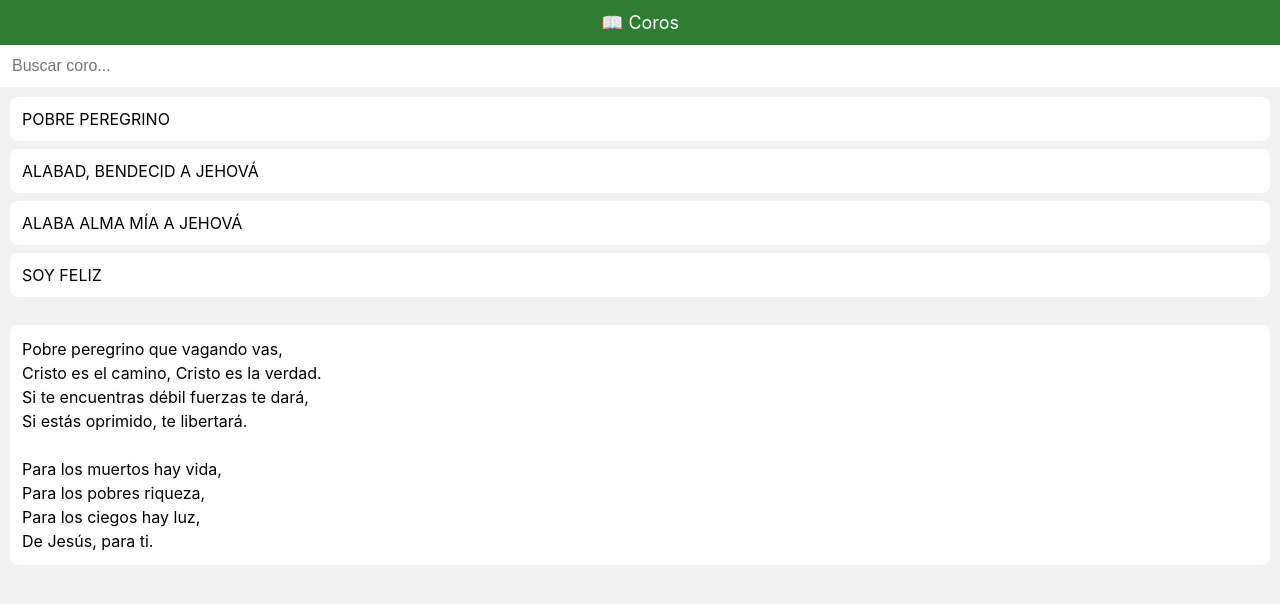
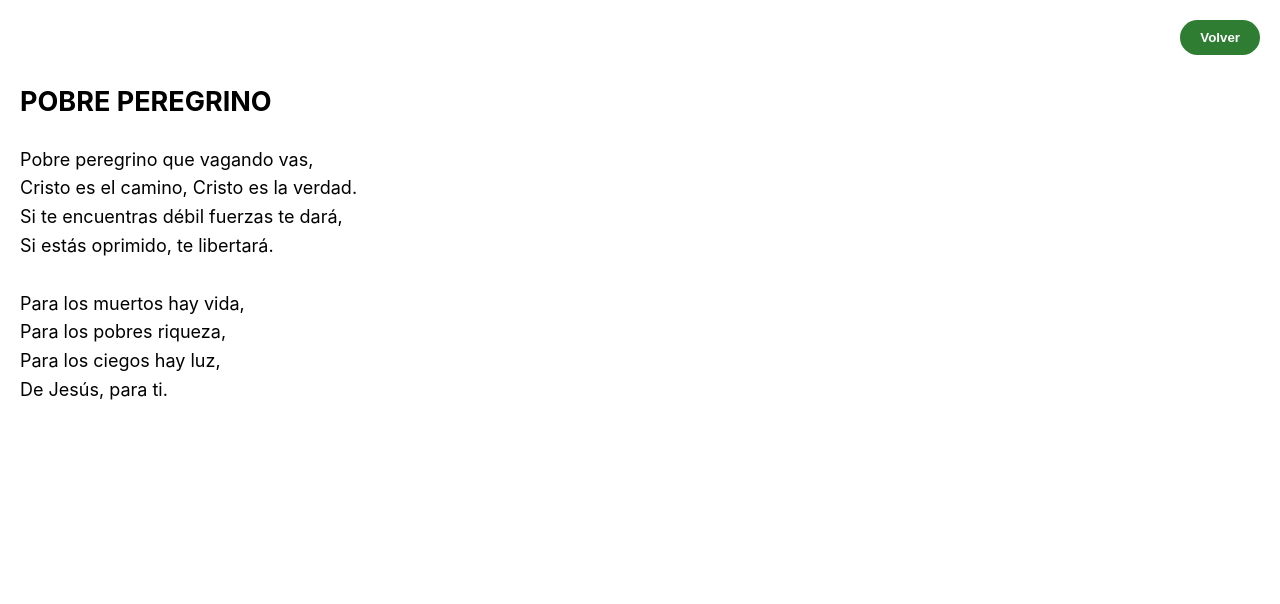
Before and after one commit to ojoq1982/prueba, a plain HTML site: page coros-pwa/index.html in a window 1280 px wide. Both pictures are taken after a click on the element "POBRE PEREGRINO". Drawn offline with Linux system fonts and the light colour scheme.

Commit message:
index.html

```diff
--- a/coros-pwa/index.html
+++ b/coros-pwa/index.html
@@ -3,117 +3,153 @@
 <head>
     <meta charset="UTF-8">
     <title>Coros</title>
-<meta name="viewport" content="width=device-width, initial-scale=1, maximum-scale=1, user-scalable=no">
+    <meta name="viewport" content="width=device-width, initial-scale=1, maximum-scale=1, user-scalable=no, viewport-fit=cover">
+    <meta name="apple-mobile-web-app-capable" content="yes">
+    <meta name="apple-mobile-web-app-status-bar-style" content="black-translucent">
+    <meta name="apple-mobile-web-app-title" content="Coros">
+    <link rel="apple-touch-icon" href="icon.png">
+
     <link rel="manifest" href="manifest.json">
 
     <style>
-* {
-  box-sizing: border-box;
-}
+        :root { --primary: #2e7d32; }
+        * { box-sizing: border-box; -webkit-tap-highlight-color: transparent; }
 
         body {
             margin: 0;
-  font-family: -apple-system, BlinkMacSystemFont, Arial, sans-serif;
+            font-family: -apple-system, system-ui, BlinkMacSystemFont, "Segoe UI", Roboto;
             background: #f2f2f2;
+            padding-bottom: 50px;
         }
 
         header {
-  background: #2e7d32;
+            background: var(--primary);
             color: white;
-  padding: 12px;
+            padding: 40px 15px 15px 15px; /* Más padding arriba para el notch del iPhone */
             text-align: center;
-  font-size: 18px;
+            font-size: 20px;
+            font-weight: bold;
             position: sticky;
             top: 0;
+            z-index: 10;
+        }
+
+        .search-container {
+            position: sticky;
+            top: 75px; /* Ajustar según el header */
+            background: #f2f2f2;
+            padding: 10px;
+            z-index: 9;
         }
 
         input {
             width: 100%;
-  padding: 12px;
-  font-size: 16px;
-  border: none;
+            padding: 15px;
+            font-size: 16px; /* 16px evita el zoom automático en iOS */
+            border: 1px solid #ddd;
+            border-radius: 10px;
             outline: none;
+            box-shadow: 0 2px 5px rgba(0,0,0,0.05);
         }
 
-#list {
-  padding: 10px;
-}
+        #list { padding: 10px; }
 
         .song {
             background: white;
-  margin-bottom: 8px;
-  padding: 12px;
-  border-radius: 8px;
-  font-size: 16px;
+            margin-bottom: 10px;
+            padding: 15px;
+            border-radius: 12px;
+            font-size: 17px;
+            box-shadow: 0 1px 3px rgba(0,0,0,0.1);
+            transition: background 0.2s;
         }
 
-.song:active {
-  background: #e0e0e0;
+        .song:active { background: #d1d1d1; }
+
+        #container-letra {
+            display: none; /* Se muestra solo al elegir una canción */
+            position: fixed;
+            top: 0; left: 0; right: 0; bottom: 0;
+            background: white;
+            z-index: 20;
+            padding: 20px;
+            overflow-y: auto;
         }
 
-#letra {
-  padding: 12px;
-  background: white;
-  border-radius: 8px;
-  margin: 10px;
+        #letra-content {
             white-space: pre-wrap;
-  line-height: 1.5;
-  font-size: 16px;
+            line-height: 1.6;
+            font-size: 18px;
+            margin-top: 60px;
         }
 
-button {
-  width: 100%;
-  padding: 12px;
-  margin: 10px 0;
-  font-size: 16px;
-  background: #2e7d32;
+        .btn-close {
+            position: fixed;
+            top: 20px;
+            right: 20px;
+            padding: 10px 20px;
+            background: var(--primary);
             color: white;
             border: none;
-  border-radius: 8px;
+            border-radius: 20px;
+            font-weight: bold;
         }
     </style>
 </head>
-
 <body>
 
-<header>📖 Coros</header>
+<header>📖 Coros Cristianos</header>
 
-<input type="text" id="search" placeholder="Buscar coro...">
+<div class="search-container">
+    <input type="text" id="search" placeholder="Buscar por título...">
+</div>
 
 <div id="list"></div>
-<div id="letra"></div>
+
+<div id="container-letra">
+    <button class="btn-close" onclick="closeSong()">Volver</button>
+    <div id="letra-content"></div>
+</div>
 
 <script src="songs.js"></script>
 <script>
     const list = document.getElementById("list");
-const letraDiv = document.getElementById("letra");
+    const containerLetra = document.getElementById("container-letra");
+    const letraContent = document.getElementById("letra-content");
     const search = document.getElementById("search");
 
     function render(filter="") {
         list.innerHTML = "";
-  letraDiv.innerHTML = "";
         const f = filter.toLowerCase();
 
-  songs.filter(s => s.titulo.toLowerCase().includes(f))
-       .forEach(song => {
+        const filtered = songs.filter(s => s.titulo.toLowerCase().includes(f));
+
+        filtered.forEach(song => {
             const div = document.createElement("div");
             div.className = "song";
             div.textContent = song.titulo;
             div.onclick = () => {
-           letraDiv.textContent = song.letra;
-           window.scrollTo({ top: document.body.scrollHeight, behavior: "smooth" });
+                letraContent.innerHTML = `<h2>${song.titulo}</h2>${song.letra}`;
+                containerLetra.style.display = "block";
+                document.body.style.overflow = "hidden"; // Bloquea scroll fondo
             };
             list.appendChild(div);
         });
     }
 
-search.oninput = () => render(search.value);
+    function closeSong() {
+        containerLetra.style.display = "none";
+        document.body.style.overflow = "auto";
+    }
+
+    search.oninput = (e) => render(e.target.value);
     render();
 
     if ("serviceWorker" in navigator) {
+        window.addEventListener("load", () => {
             navigator.serviceWorker.register("sw.js");
+        });
     }
 </script>
-
 </body>
 </html>
```
Lines whose indentation alone changed are shown as unchanged.
